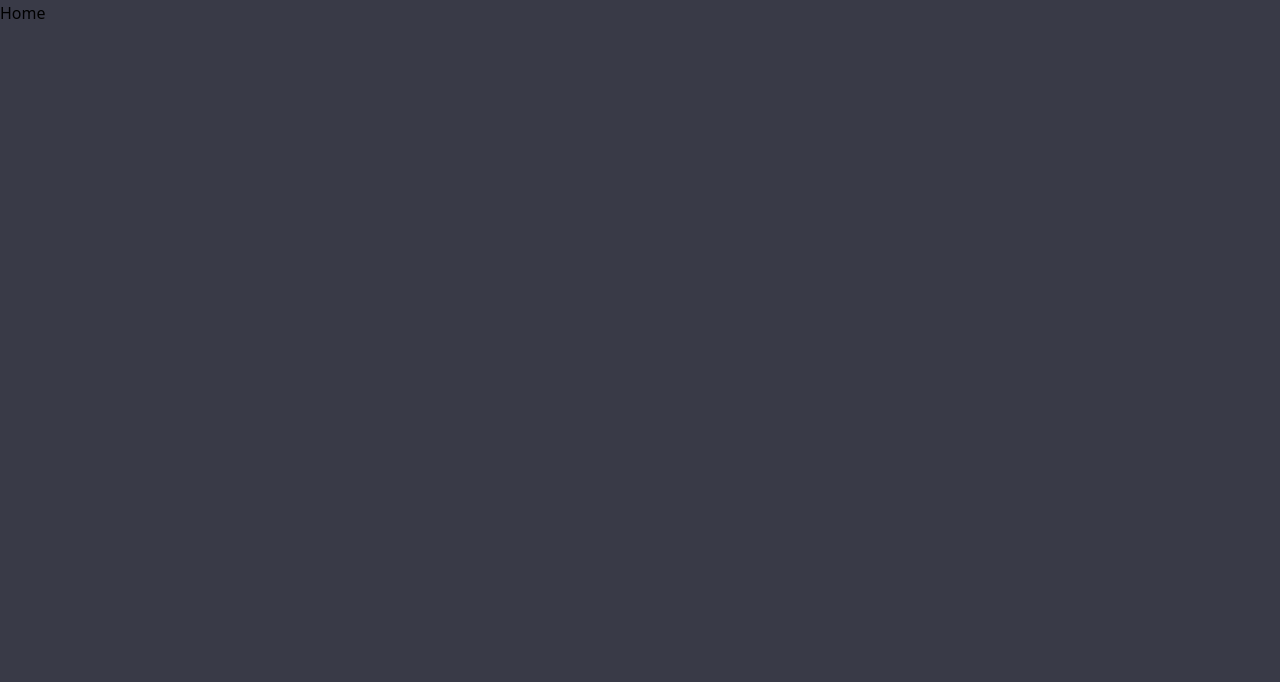
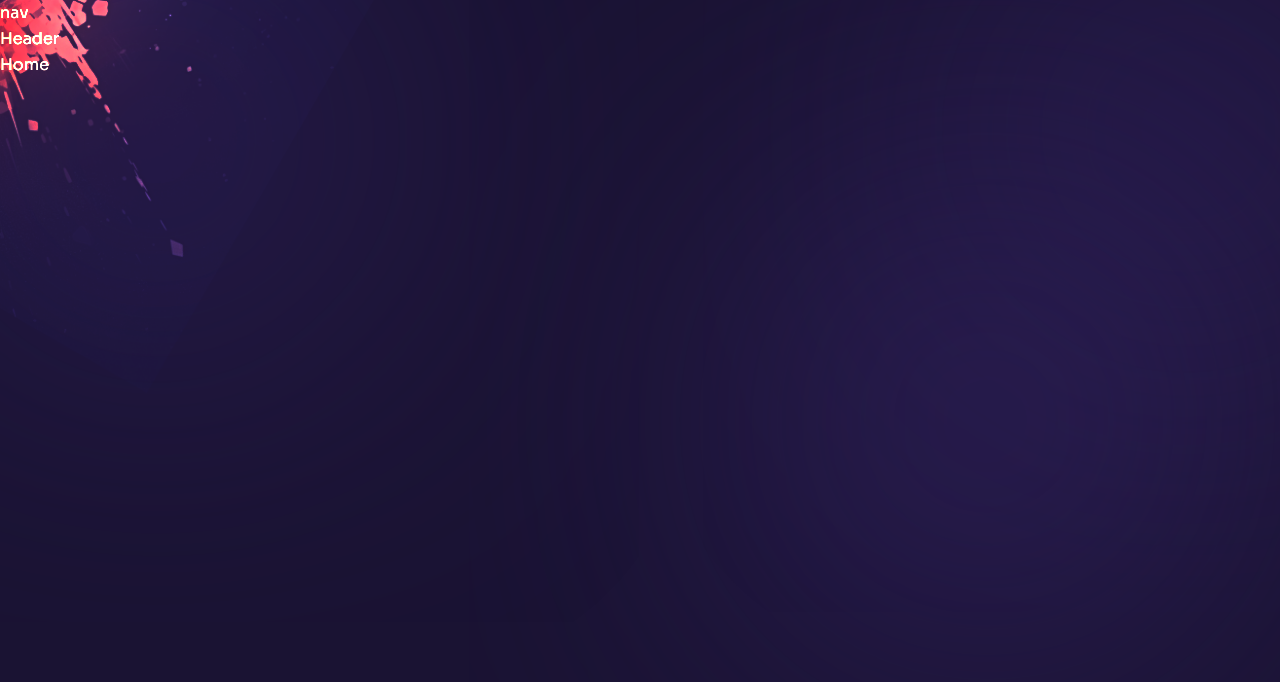
Before and after one commit to MiriFurman1/Portfolio-website, a Next.js app: page / in a window 1280 px wide. Shown: the top 682 px of the page. Built offline with nearby package versions, Linux system fonts and the light colour scheme.

Commit message:
top image added

```diff
--- a/components/Layout.js
+++ b/components/Layout.js
@@ -1,5 +1,24 @@
-const Layout = () => {
-  return <div>Layout</div>;
+//fonts
+import { Sora } from '@next/font/google'
+
+//font settings
+const sora = Sora({
+  subsets: ['latin'],
+  variable: '--font-sora',
+  weight: ['100', '200', '300', '400', '500', '600', '700', '800']
+})
+
+//components
+import Nav from '../components/Nav'
+import Header from '../components/Header'
+import TopLeftImg from '../components/TopLeftImg'
+const Layout = ({ children }) => {
+  return <div className={`page bg-site text-white bg-cover bg-no-repeat ${sora.variable} font-sora relative`}>
+    <Nav />
+    <Header />
+    <TopLeftImg />
+    {children}
+  </div>;
 };
 
 export default Layout;
--- a/components/TopLeftImg.js
+++ b/components/TopLeftImg.js
@@ -1,5 +1,8 @@
+import Image from "next/image";
 const TopLeftImg = () => {
-  return <div>Top Left Image</div>;
+  return <div className="absolute left-0 top-0 mix-blend-color-dodge z-10 w-[200px] xl:w-[400px]">
+    <Image src='/top-left-img.png' width={400} height={400} alt=''/>
+  </div>;
 };
 
 export default TopLeftImg;
--- a/pages/_app.js
+++ b/pages/_app.js
@@ -1,7 +1,15 @@
 import '../styles/globals.css';
 
+
+//components
+import Layout from '../components/Layout';
+
 function MyApp({ Component, pageProps }) {
-  return <Component {...pageProps} />;
+  return (
+    <Layout>
+  <Component {...pageProps} />
+  </Layout>
+  );
 }
 
 export default MyApp;
```
Also changed, not shown: 1 other file (tests, documents, lock files or other folders).
